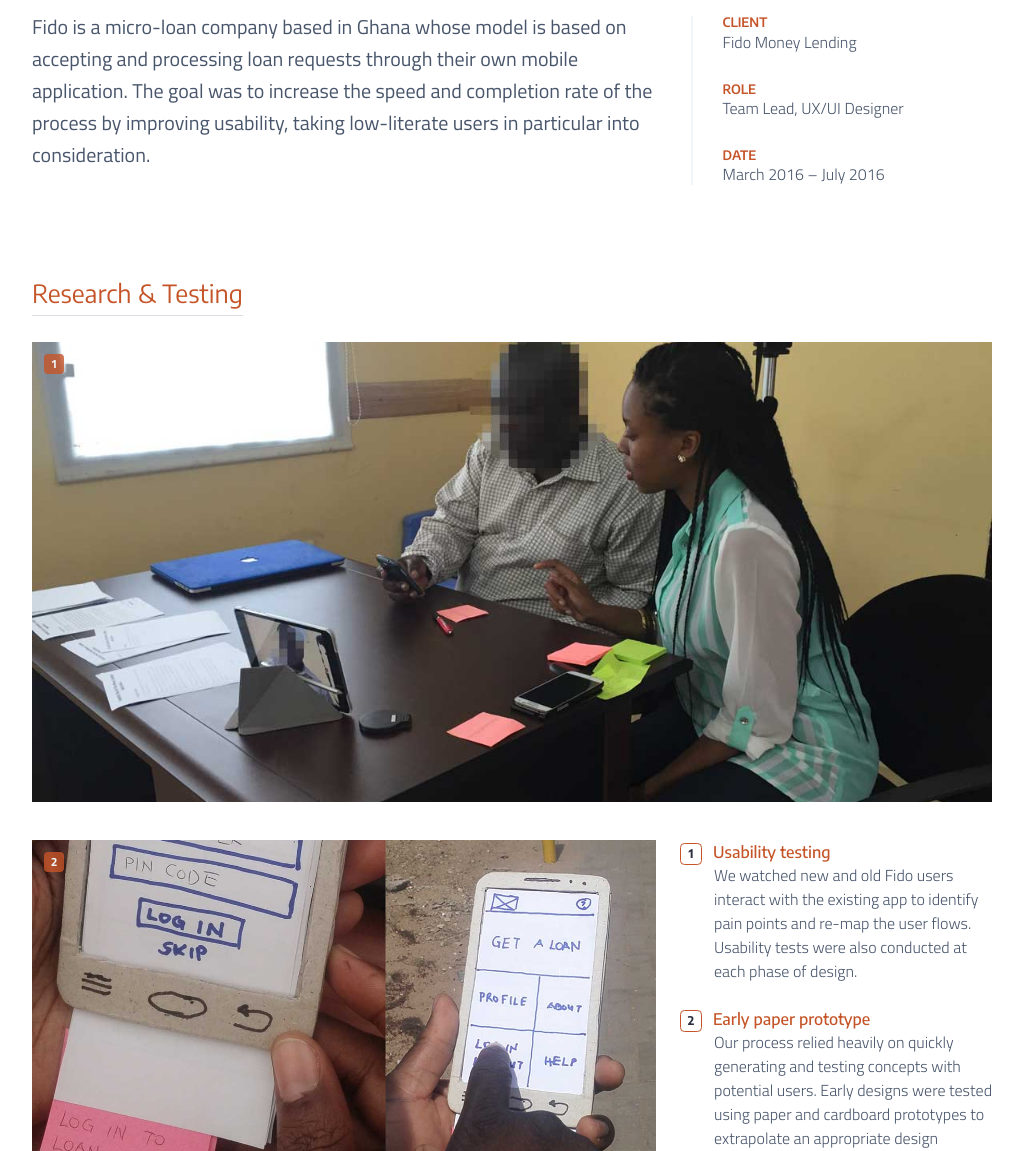
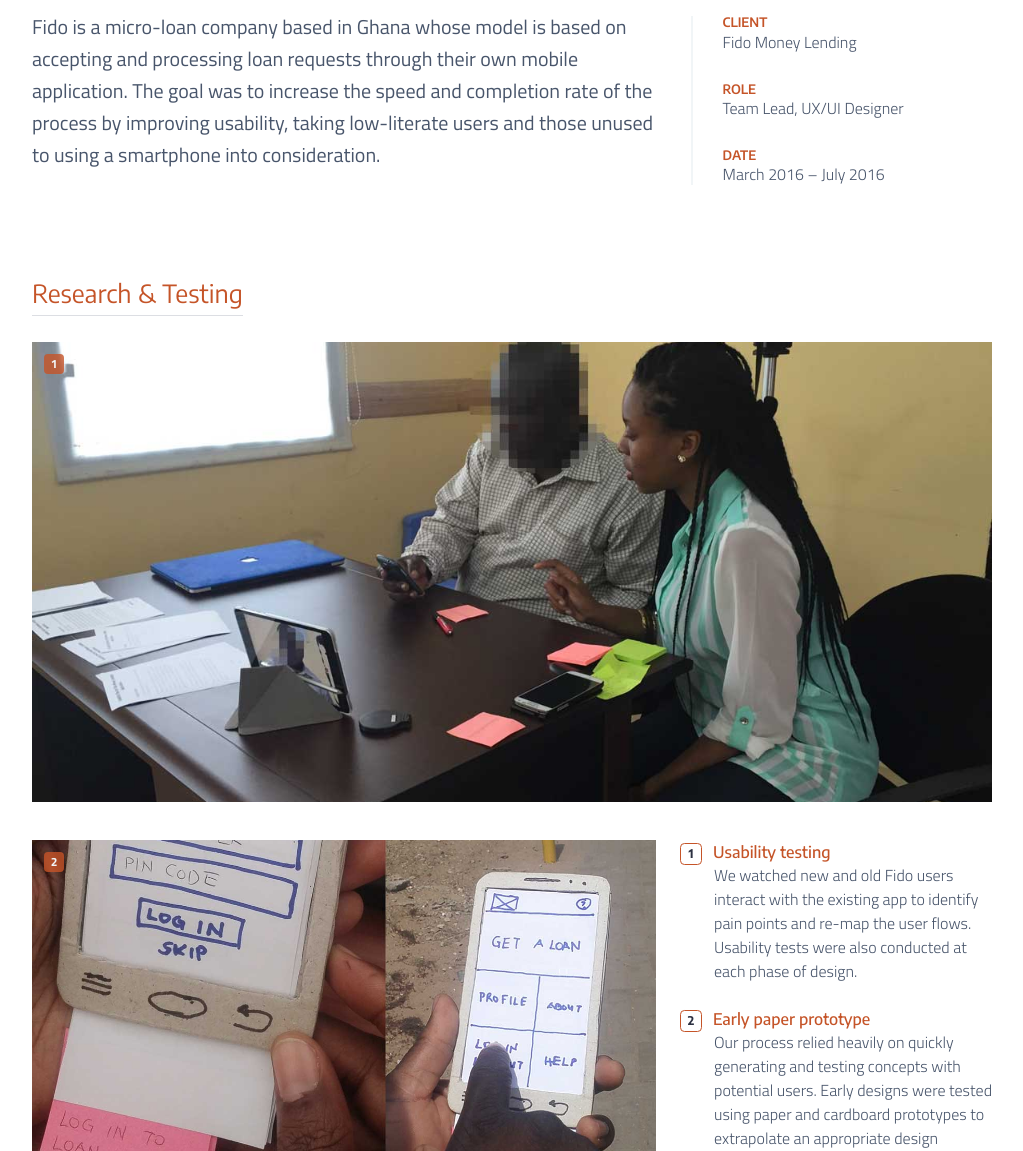
Before and after one commit to delak/portfolio-site, a Jekyll site: the page built from projects/fido.html, in a window 1280 px wide and 1400 px high, scrolled down 409 px. Shown: the part 249-1400 px from the top of the window, without its empty margins (128-1151 px from the left). Built offline with Jekyll 4.4.1, drawn with Linux system fonts in a browser that asks for light colours; nearby versions of some CDN libraries; some of the changed lines change nothing that is shown; some of the changed text lies outside the part shown.

Commit message:
added user flows to Fido

```diff
--- a/projects/fido.html
+++ b/projects/fido.html
@@ -7,15 +7,9 @@
 client: Fido Money Lending
 role: Team Lead, UX/UI Designer
 dates: March 2016 – July 2016
+credit: <a href="https://twitter.com/naashomeh" target="_blank">@naashomeh</a>
 question: <strong>Improving</strong><br> micro-loan applications<br>for low-literate users
-description: <p>Fido is a micro-loan company based in Ghana whose model is based on accepting and processing loan requests through their own mobile application. We were asked to help increase the speed and completion rate of the process by improving usability. Of paramount concern was how Fido's customers — often low-literate and unfamiliar with smartphones — might be able to use the app with minimal intervention.</p>
-intro: <p>Fido is a micro-loan company based in Ghana whose model is based on accepting and processing loan requests through their own mobile application. The goal was to increase the speed and completion rate of the process by improving usability, taking low-literate users in particular into consideration.</p>
-brief: |
-  <ul>
-    <li>Design for low-literate users</li>
-    <li>Redesigned flow for returning users</li>
-    <li>Redesigned app resulted in improved completion rate of applications</li>
-  </ul>
+intro: <p>Fido is a micro-loan company based in Ghana whose model is based on accepting and processing loan requests through their own mobile application. The goal was to increase the speed and completion rate of the process by improving usability, taking low-literate users and those unused to using a smartphone into consideration.</p>
 masthead: fido-masthead.png
 masthead-bg: fido-masthead-bg.png
 ---
@@ -58,7 +52,16 @@
 </div>
 
 <div class="section-intro new-section">
-  <h2>UI Design</h2>
+  <h2>User Flows &amp; Wireframes</h2>
+</div>
+
+<div class="ui-image" style="background-image: url({{ site.imagepath }}fido-flow.png)">
+  <a data-caption="Returning user flow and wireframes" href="{{ site.imagepath }}fido-flow.png" data-fancybox="lightbox-{{ page.shortcode }}">
+  </a>
+</div>
+
+<div class="section-intro new-section">
+  <h2>UI &amp; Interaction Design</h2>
 </div>
 
 <div class="image-row">
```
Also changed, not shown: assets/images/fido-flow.png (added).
